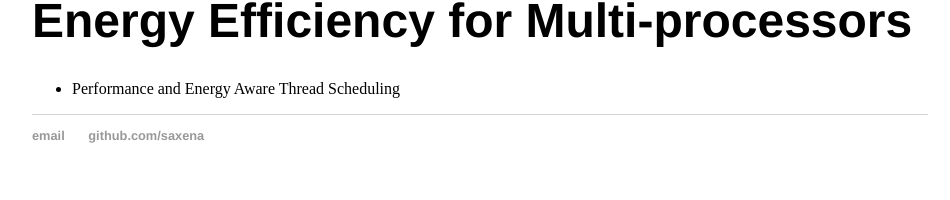
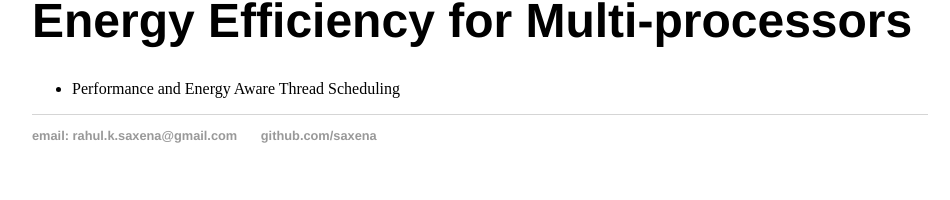
Before and after one commit to saxena/saxena.github.io, a Jekyll site: the page built from index.md, in a window 1280 px wide. Shown: the part 1321-1521 px from the top of the page, without its empty margins (160-1110 px from the left). Built offline with Jekyll 4.4.1, drawn with Linux system fonts in a browser that asks for light colours.

Commit message:
Update default.html

```diff
--- a/_layouts/default.html
+++ b/_layouts/default.html
@@ -18,7 +18,7 @@
 			</div><!-- /.container -->
 			<footer>
 	    		<ul>
-	        		<li><a href="mailto:rahul.k.saxena@gmail.com">email</a></li>
+	        		<li><a href="mailto:rahul.k.saxena@gmail.com">email: rahul.k.saxena@gmail.com</a></li>
 	        		<li><a href="https://github.com/saxena">github.com/saxena</a></li>
 				</ul>
 			</footer>
```
